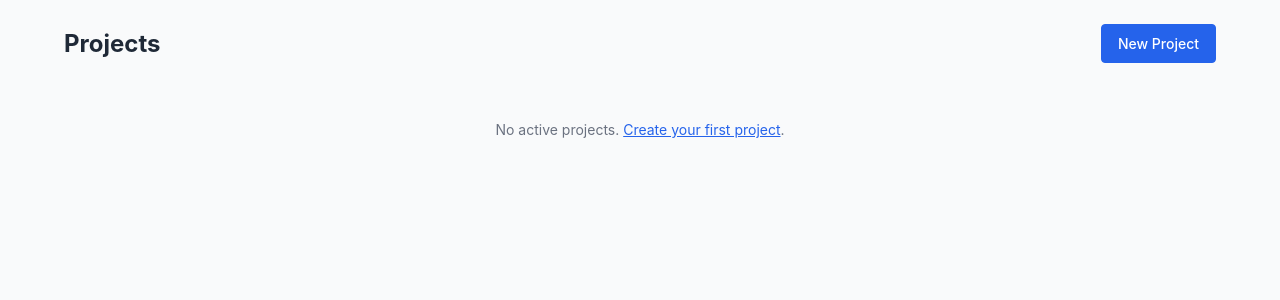
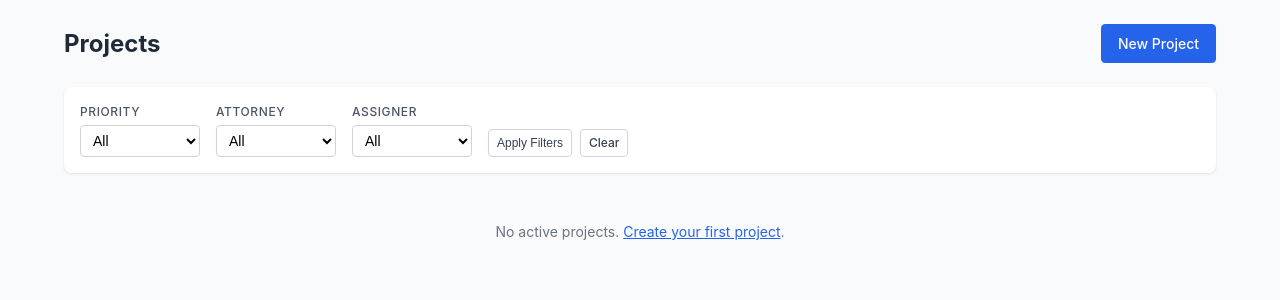
Before and after one commit to nomindnick/worktracker_v1, a Flask app: page /projects/ in a window 1280 px wide. Shown: the part 56-356 px from the top of the page. Run offline with Flask 3, Linux system fonts and the light colour scheme; data that the repository does not hold is empty.

Commit message:
Complete Sprint 6.1: Filtering and sorting
Add filter controls and sorting options to projects list:
- Filter by priority (high/medium/low), attorney (contains), assigner (exact)
- Sort by internal deadline, priority, or staleness (days since update)
- Clickable column headers toggle asc/desc sort order
- URL preserves filter/sort state for bookmarking/sharing
- Clear Filters button to reset all filters

Added 20 new tests (223 total), 100% coverage maintained.

🤖 Generated with [Claude Code](https://claude.com/claude-code)

Co-Authored-By: Claude Opus 4.5 <noreply@anthropic.com>

```diff
--- a/app/routes/projects.py
+++ b/app/routes/projects.py
@@ -8,9 +8,66 @@ bp = Blueprint('projects', __name__)
 
 @bp.route('/')
 def list():
-    """List all active projects."""
-    projects = Project.query.filter_by(status='active').all()
-    return render_template('projects/list.html', projects=projects)
+    """List all active projects with optional filtering and sorting."""
+    # Get filter parameters
+    priority = request.args.get('priority', '')
+    attorney = request.args.get('attorney', '')
+    assigner = request.args.get('assigner', '')
+    sort_by = request.args.get('sort_by', 'internal_deadline')
+    sort_order = request.args.get('sort_order', 'asc')
+
+    # Build query with filters
+    query = Project.query.filter_by(status='active')
+
+    if priority:
+        query = query.filter(Project.priority == priority)
+    if attorney:
+        query = query.filter(Project.assigned_attorneys.contains(attorney))
+    if assigner:
+        query = query.filter(Project.assigner == assigner)
+
+    # Validate sort column - only allow specific columns
+    allowed_sort_columns = ['internal_deadline', 'priority', 'staleness']
+    if sort_by not in allowed_sort_columns:
+        sort_by = 'internal_deadline'
+
+    # Apply sorting
+    if sort_by == 'staleness':
+        # Staleness is a computed property, sort in Python after fetching
+        projects = query.all()
+        reverse = (sort_order == 'desc')
+        projects.sort(key=lambda p: p.days_since_update, reverse=reverse)
+    elif sort_by == 'priority':
+        # Custom priority order: high > medium > low
+        projects = query.all()
+        priority_order = {'high': 0, 'medium': 1, 'low': 2}
+        reverse = (sort_order == 'desc')
+        projects.sort(key=lambda p: priority_order.get(p.priority, 1), reverse=reverse)
+    else:
+        # Database sorting for deadline
+        sort_column = getattr(Project, sort_by, Project.internal_deadline)
+        if sort_order == 'desc':
+            query = query.order_by(sort_column.desc())
+        else:
+            query = query.order_by(sort_column.asc())
+        projects = query.all()
+
+    # Get distinct values for filter dropdowns from all active projects
+    all_projects = Project.query.filter_by(status='active').all()
+    attorneys = sorted(set(p.assigned_attorneys for p in all_projects if p.assigned_attorneys))
+    assigners = sorted(set(p.assigner for p in all_projects if p.assigner))
+
+    return render_template('projects/list.html',
+                          projects=projects,
+                          attorneys=attorneys,
+                          assigners=assigners,
+                          current_filters={
+                              'priority': priority,
+                              'attorney': attorney,
+                              'assigner': assigner,
+                              'sort_by': sort_by,
+                              'sort_order': sort_order
+                          })
 
 
 @bp.route('/new', methods=['GET', 'POST'])
--- a/app/static/css/style.css
+++ b/app/static/css/style.css
@@ -484,3 +484,67 @@ body {
 .dashboard-list li.staleness-critical {
     background: linear-gradient(90deg, rgba(254, 226, 226, 0.5) 0%, transparent 50%);
 }
+
+/* Filter Form */
+.filter-form {
+    display: flex;
+    gap: 1rem;
+    margin-bottom: 1rem;
+    align-items: flex-end;
+    flex-wrap: wrap;
+    background: white;
+    padding: 1rem;
+    border-radius: 8px;
+    box-shadow: 0 1px 3px rgba(0, 0, 0, 0.1);
+}
+
+.filter-group {
+    display: flex;
+    flex-direction: column;
+    gap: 0.25rem;
+}
+
+.filter-group label {
+    font-size: 0.75rem;
+    color: var(--color-gray-600);
+    font-weight: 500;
+    text-transform: uppercase;
+    letter-spacing: 0.05em;
+}
+
+.filter-group select {
+    padding: 0.375rem 0.5rem;
+    font-size: 0.875rem;
+    border: 1px solid var(--color-gray-300);
+    border-radius: 4px;
+    background: white;
+    min-width: 120px;
+}
+
+.filter-group select:focus {
+    outline: none;
+    border-color: var(--color-primary);
+    box-shadow: 0 0 0 3px rgba(37, 99, 235, 0.1);
+}
+
+.filter-actions {
+    display: flex;
+    gap: 0.5rem;
+}
+
+/* Sortable Table Headers */
+.sort-link {
+    color: inherit;
+    text-decoration: none;
+    display: inline-flex;
+    align-items: center;
+    gap: 0.25rem;
+}
+
+.sort-link:hover {
+    color: var(--color-primary);
+}
+
+.sort-indicator {
+    font-size: 0.625rem;
+}
--- a/app/templates/projects/list.html
+++ b/app/templates/projects/list.html
@@ -9,6 +9,44 @@
         <a href="{{ url_for('projects.new') }}" class="btn btn-primary">New Project</a>
     </div>
 
+    {# Filter Form #}
+    <form class="filter-form" method="get" action="{{ url_for('projects.list') }}">
+        <div class="filter-group">
+            <label for="priority">Priority</label>
+            <select name="priority" id="priority">
+                <option value="">All</option>
+                <option value="high" {{ 'selected' if current_filters.priority == 'high' }}>High</option>
+                <option value="medium" {{ 'selected' if current_filters.priority == 'medium' }}>Medium</option>
+                <option value="low" {{ 'selected' if current_filters.priority == 'low' }}>Low</option>
+            </select>
+        </div>
+        <div class="filter-group">
+            <label for="attorney">Attorney</label>
+            <select name="attorney" id="attorney">
+                <option value="">All</option>
+                {% for atty in attorneys %}
+                <option value="{{ atty }}" {{ 'selected' if current_filters.attorney == atty }}>{{ atty }}</option>
+                {% endfor %}
+            </select>
+        </div>
+        <div class="filter-group">
+            <label for="assigner">Assigner</label>
+            <select name="assigner" id="assigner">
+                <option value="">All</option>
+                {% for asgn in assigners %}
+                <option value="{{ asgn }}" {{ 'selected' if current_filters.assigner == asgn }}>{{ asgn }}</option>
+                {% endfor %}
+            </select>
+        </div>
+        {# Preserve sort state #}
+        <input type="hidden" name="sort_by" value="{{ current_filters.sort_by }}">
+        <input type="hidden" name="sort_order" value="{{ current_filters.sort_order }}">
+        <div class="filter-actions">
+            <button type="submit" class="btn btn-small">Apply Filters</button>
+            <a href="{{ url_for('projects.list') }}" class="btn btn-small">Clear</a>
+        </div>
+    </form>
+
     {% if projects %}
     <table class="data-table">
         <thead>
@@ -17,13 +55,37 @@
                 <th>Project</th>
                 <th>Matter #</th>
                 <th>Hard Deadline</th>
-                <th>Internal Deadline</th>
+                <th>
+                    {% set new_order = 'desc' if current_filters.sort_by == 'internal_deadline' and current_filters.sort_order == 'asc' else 'asc' %}
+                    <a href="{{ url_for('projects.list', priority=current_filters.priority, attorney=current_filters.attorney, assigner=current_filters.assigner, sort_by='internal_deadline', sort_order=new_order) }}" class="sort-link">
+                        Internal Deadline
+                        {% if current_filters.sort_by == 'internal_deadline' %}
+                        <span class="sort-indicator">{{ '▲' if current_filters.sort_order == 'asc' else '▼' }}</span>
+                        {% endif %}
+                    </a>
+                </th>
                 <th>Attorneys</th>
-                <th>Priority</th>
+                <th>
+                    {% set new_order = 'desc' if current_filters.sort_by == 'priority' and current_filters.sort_order == 'asc' else 'asc' %}
+                    <a href="{{ url_for('projects.list', priority=current_filters.priority, attorney=current_filters.attorney, assigner=current_filters.assigner, sort_by='priority', sort_order=new_order) }}" class="sort-link">
+                        Priority
+                        {% if current_filters.sort_by == 'priority' %}
+                        <span class="sort-indicator">{{ '▲' if current_filters.sort_order == 'asc' else '▼' }}</span>
+                        {% endif %}
+                    </a>
+                </th>
                 <th>Follow-ups</th>
                 <th>Next Follow-up</th>
                 <th>Last Updated</th>
-                <th>Days Stale</th>
+                <th>
+                    {% set new_order = 'desc' if current_filters.sort_by == 'staleness' and current_filters.sort_order == 'asc' else 'asc' %}
+                    <a href="{{ url_for('projects.list', priority=current_filters.priority, attorney=current_filters.attorney, assigner=current_filters.assigner, sort_by='staleness', sort_order=new_order) }}" class="sort-link">
+                        Days Stale
+                        {% if current_filters.sort_by == 'staleness' %}
+                        <span class="sort-indicator">{{ '▲' if current_filters.sort_order == 'asc' else '▼' }}</span>
+                        {% endif %}
+                    </a>
+                </th>
                 <th>Actions</th>
             </tr>
         </thead>
```
Also changed, not shown: IMPLEMENTATION_PLAN.md (+3 -2 lines), tests/routes/test_projects.py (+383 -0 lines).
